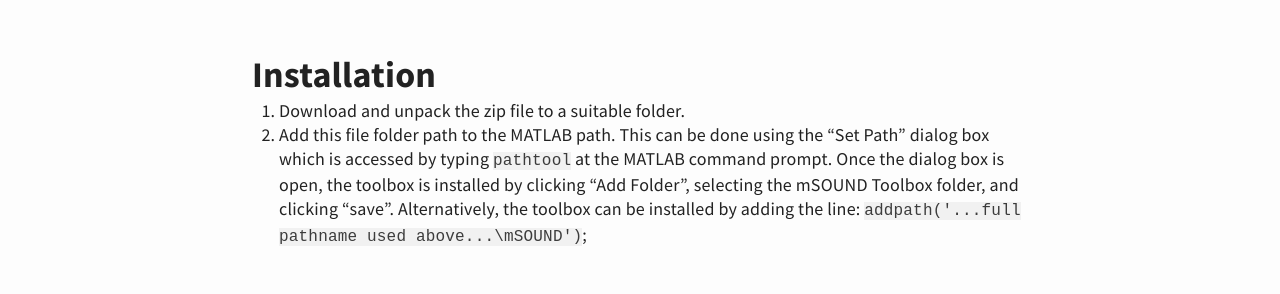
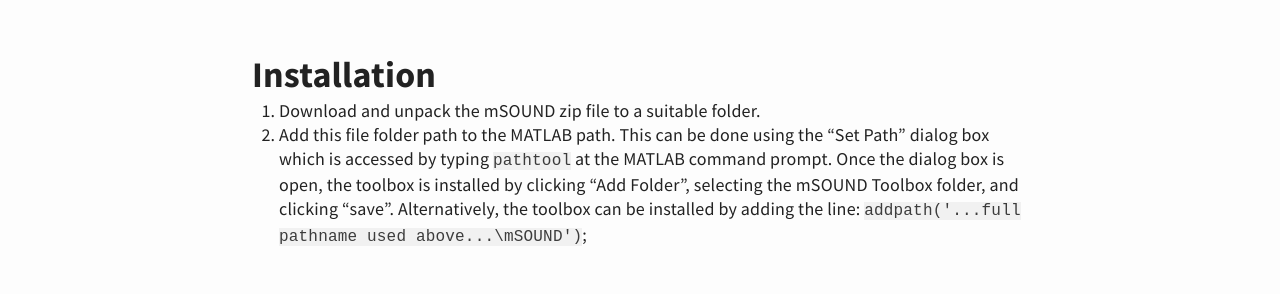
Before and after one commit to m-SOUND/mSOUND, a Jekyll site: the page built from home.md, in a window 1280 px wide. Shown: the part 904-1198 px from the top of the page. Built offline with Jekyll 4.4.1, drawn with Linux system fonts in a browser that asks for light colours.

Commit message:
Update home.md

```diff
--- a/home.md
+++ b/home.md
@@ -12,7 +12,7 @@
 
 
 ## Installation
-1. Download and unpack the zip file to a suitable folder.
+1. Download and unpack the mSOUND zip file to a suitable folder.
 2. Add this file folder path to the MATLAB path. This can be done using the "Set Path" dialog box which is accessed by typing `pathtool` at the MATLAB command prompt. Once the dialog box is open, the toolbox is installed by clicking "Add Folder", selecting the mSOUND Toolbox folder, and clicking "save". Alternatively, the toolbox can be installed by adding the line: `addpath('...full pathname used above...\mSOUND')`;
 
 ## Acknowledgment
```
